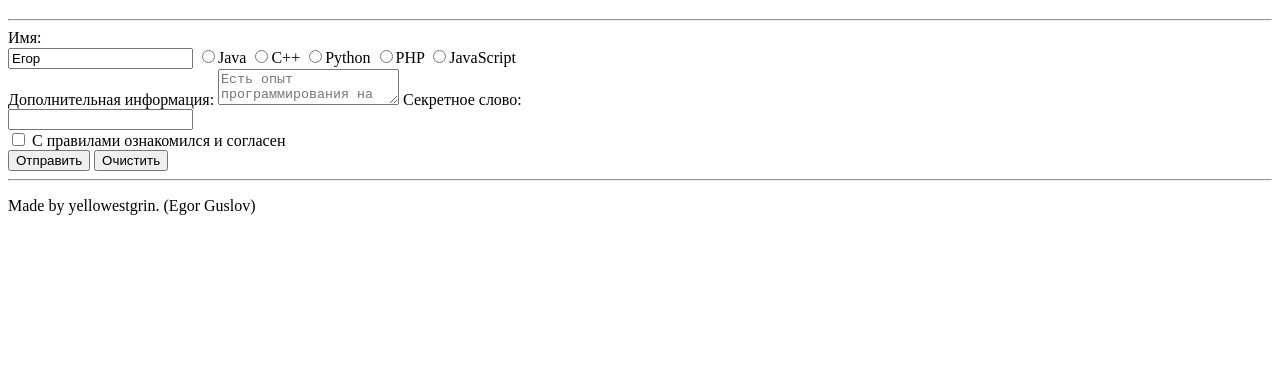
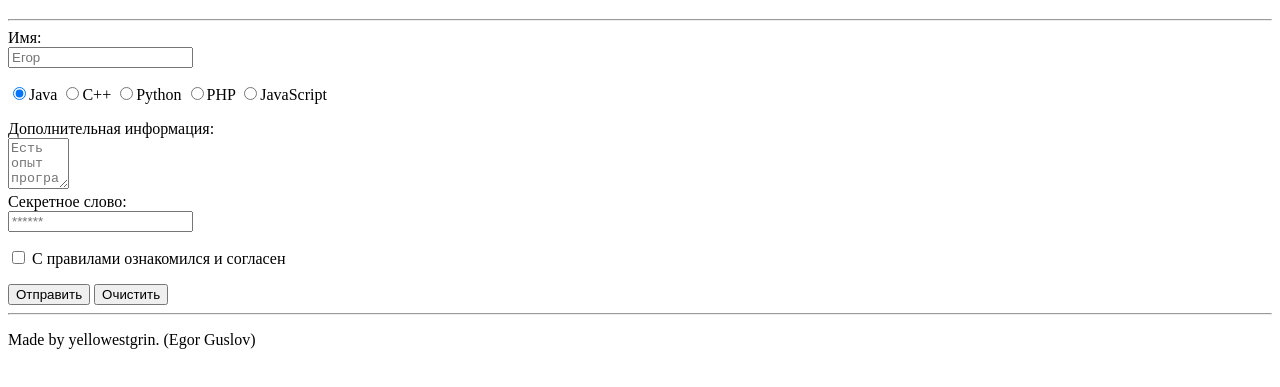
Before and after one commit to Yellowestgrin/Forms, a plain HTML site: page index.html in a window 1280 px wide. Shown: the part 61-448 px from the top of the page. Drawn offline with Linux system fonts and the light colour scheme.

Commit message:
Changed formatting, added default radio value

```diff
--- a/index.html
+++ b/index.html
@@ -13,18 +13,22 @@
   <main>
     <form>
       Имя:<br>
-      <input type="text" value="Егор"></input>
-      <input type="radio" value="java">Java</input>
-      <input type="radio" value="cpp">C++</input>
-      <input type="radio" value="python">Python</input>
-      <input type="radio" value="php">PHP</input>
-      <input type="radio" value="javascript">JavaScript</input>
-      <br>Дополнительная информация:
-      <textarea name="info" placeholder="Есть опыт программирования на Java"></textarea>
+      <input type="text" placeholder="Егор"></input>
+      <p>
+        <input type="radio" value="java" checked="checked">Java</input>
+        <input type="radio" value="cpp">C++</input>
+        <input type="radio" value="python">Python</input>
+        <input type="radio" value="php">PHP</input>
+        <input type="radio" value="javascript">JavaScript</input>
+      </p>
+      Дополнительная информация:<br>
+      <textarea name="info" placeholder="Есть опыт программирования на Java" rows="3" cols="5"></textarea><br>
       Секретное слово:<br>
-      <input type="password"></input><br>
+      <input type="password" placeholder="******"></input>
+      <p>
       <input type="checkbox"></input>
       С правилами ознакомился и согласен<br>
+      </p>
       <button>Отправить</button>
       <button>Очистить</button>
     </form>
```
